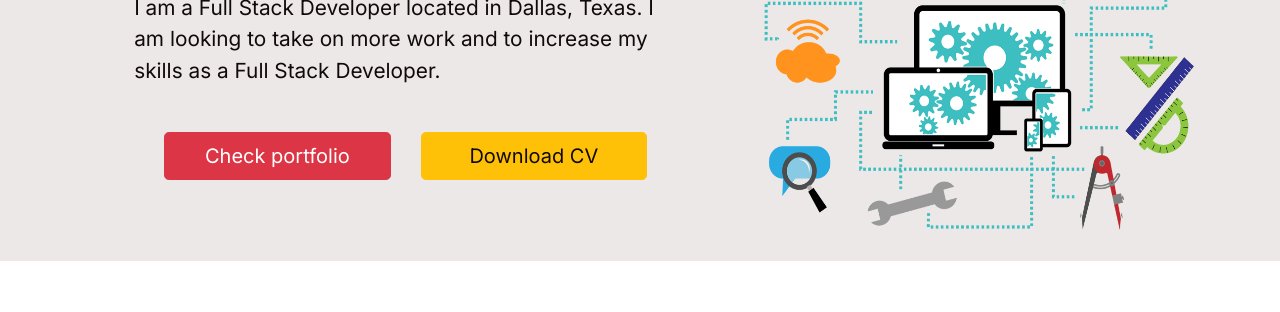
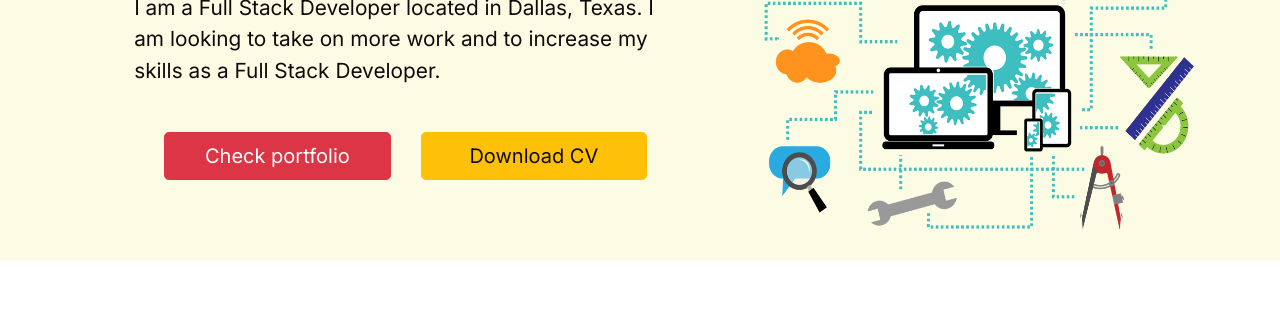
Before and after one commit to yimxx042/MainProject, a website: page index.html in a window 1280 px wide. Shown: the part 161-473 px from the top of the page. Drawn offline with nearby package versions, Linux system fonts and the light colour scheme.

Commit message:
change background color

```diff
--- a/css/styles.css
+++ b/css/styles.css
@@ -14,10 +14,10 @@ body {
 
 .jumbotron {
   padding: 30px;
-  background: rgb(236, 232, 232);
+  background: rgb(252, 252, 229);
   color: rgb(17, 10, 10);
   margin: 0;
-  border-bottom: 1px ridge #f3e5e5;
+  border-bottom: 1px ridge #fdfbfb;
 
 }
 
```
